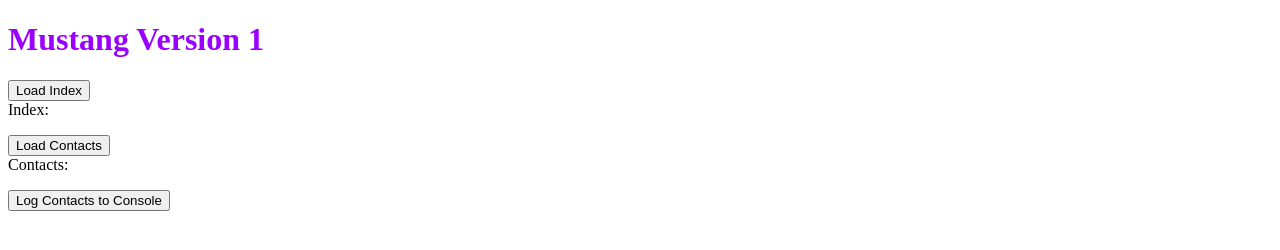
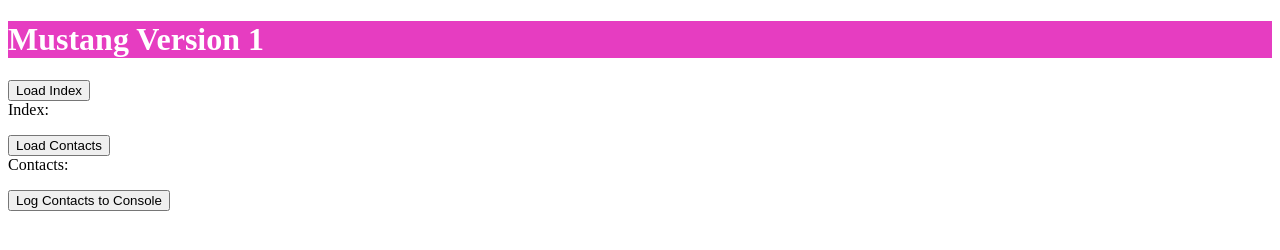
Before and after one commit to 2019sbreslin/jsonFiles, a plain HTML site: page mustang.html in a window 1280 px wide. Drawn offline with Linux system fonts and the light colour scheme.

Commit message:
modifying files

```diff
--- a/mustang.css
+++ b/mustang.css
@@ -1 +1,4 @@
-h1 { color:rgb(153, 0, 255); };
+h1 {
+    background-color: rgb(230, 61, 193);
+    color: white;
+}
--- a/style.css
+++ b/style.css
@@ -8,7 +8,7 @@ body {
 
   .bg {
     animation:slide 3s ease-in-out infinite alternate;
-    background-image: linear-gradient(-60deg, rgb(84, 48, 184) 50%, rgb(166, 118, 243) 50%);
+    background-image: linear-gradient(-60deg, rgb(46, 206, 184) 50%, rgb(166, 118, 243) 50%);
     bottom:0;
     left:-50%;
     opacity:.5;
```
Also changed, not shown: mustang.js (+2 -7 lines).
